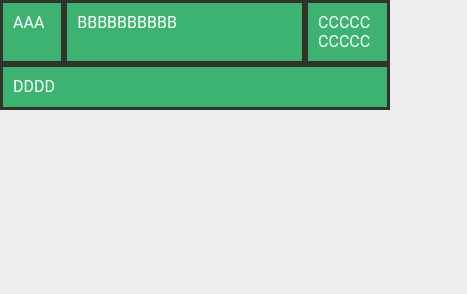
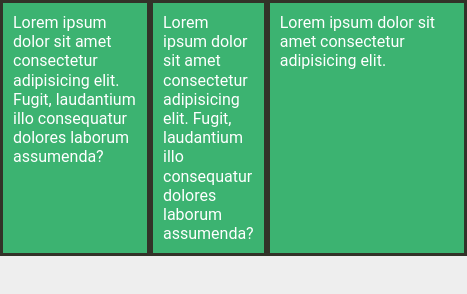
Before and after one commit to qnrjs42/css_flex_grid, a plain HTML site: page flex/01.html in a window 390 px wide. Shown: the whole page, 467 px wide, since content can reach past the window. Drawn offline with Linux system fonts and the light colour scheme.

Commit message:
flex 핵심정리 #6 - 반응형 컬럼

```diff
--- a/flex/01.html
+++ b/flex/01.html
@@ -9,29 +9,28 @@
 	<style>
 		.flex-container {
 			display: flex;
-			flex-wrap: wrap;
 		}
 		.flex-item {
-			flex: 1 1 auto;
+
 		}
-		.flex-item:nth-child(1) {
-			width: 20;
+		.flex-item:nth-child(1){
+			flex: 0 0 auto;
+			width: 150px;
 		}
-		.flex-item:nth-child(2) {
-			width: 60%;
+		.flex-item:nth-child(3){
+			flex: 0 0 auto;
+			width: 200px;
 		}
-		.flex-item:nth-child(3) {
-			width: 20%;
-		}
+
 
 	</style>
 </head>
 <body>
 	<div class="flex-container">
-		<div class="flex-item">AAA</div>
-		<div class="flex-item">BBBBBBBBBB</div>
-		<div class="flex-item">CCCCCCCCCC</div>
-		<div class="flex-item">DDDD</div>
+		<div class="flex-item">Lorem ipsum dolor sit amet consectetur adipisicing elit. Fugit, laudantium illo consequatur dolores laborum assumenda?</div>
+		<div class="flex-item">Lorem ipsum dolor sit amet consectetur adipisicing elit. Fugit, laudantium illo consequatur
+			dolores laborum assumenda?</div>
+		<div class="flex-item">Lorem ipsum dolor sit amet consectetur adipisicing elit. </div>
 	</div>
 </body>
 </html>
```
Also changed, not shown: 1 other file.
